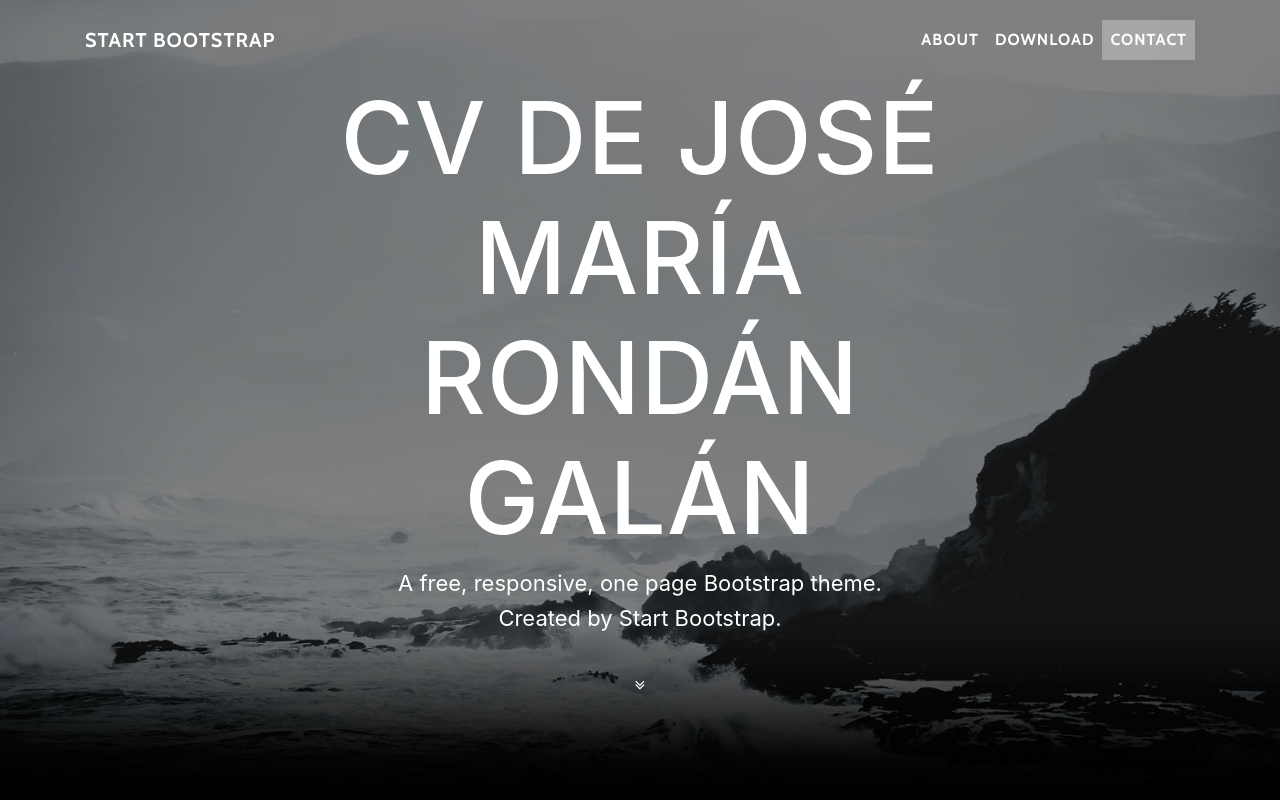
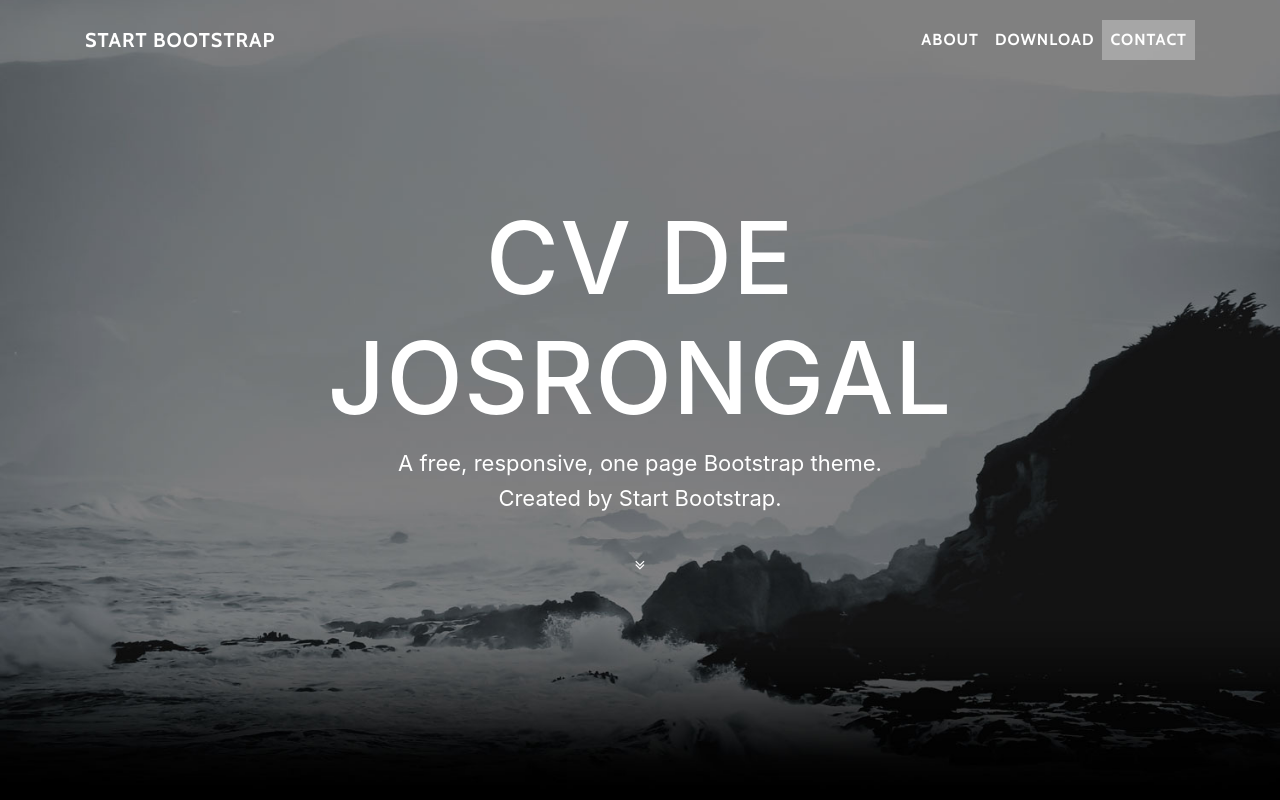
Before and after one commit to josrongal/josrongal.github.io, a website with bundled scripts: page index.html in a window 1280 px wide. Shown: the top 800 px of the page. Built offline with nearby package versions, Linux system fonts and the light colour scheme.

Commit message:
Cambiado el header

```diff
--- a/index.html
+++ b/index.html
@@ -55,7 +55,7 @@
         <div class="container">
           <div class="row">
             <div class="col-lg-8 mx-auto">
-              <h1 class="brand-heading">CV de José María Rondán Galán</h1>
+              <h1 class="brand-heading">CV de JosRonGal</h1>
               <p class="intro-text">A free, responsive, one page Bootstrap theme.
                 <br>Created by Start Bootstrap.</p>
               <a href="#about" class="btn btn-circle js-scroll-trigger">
```
